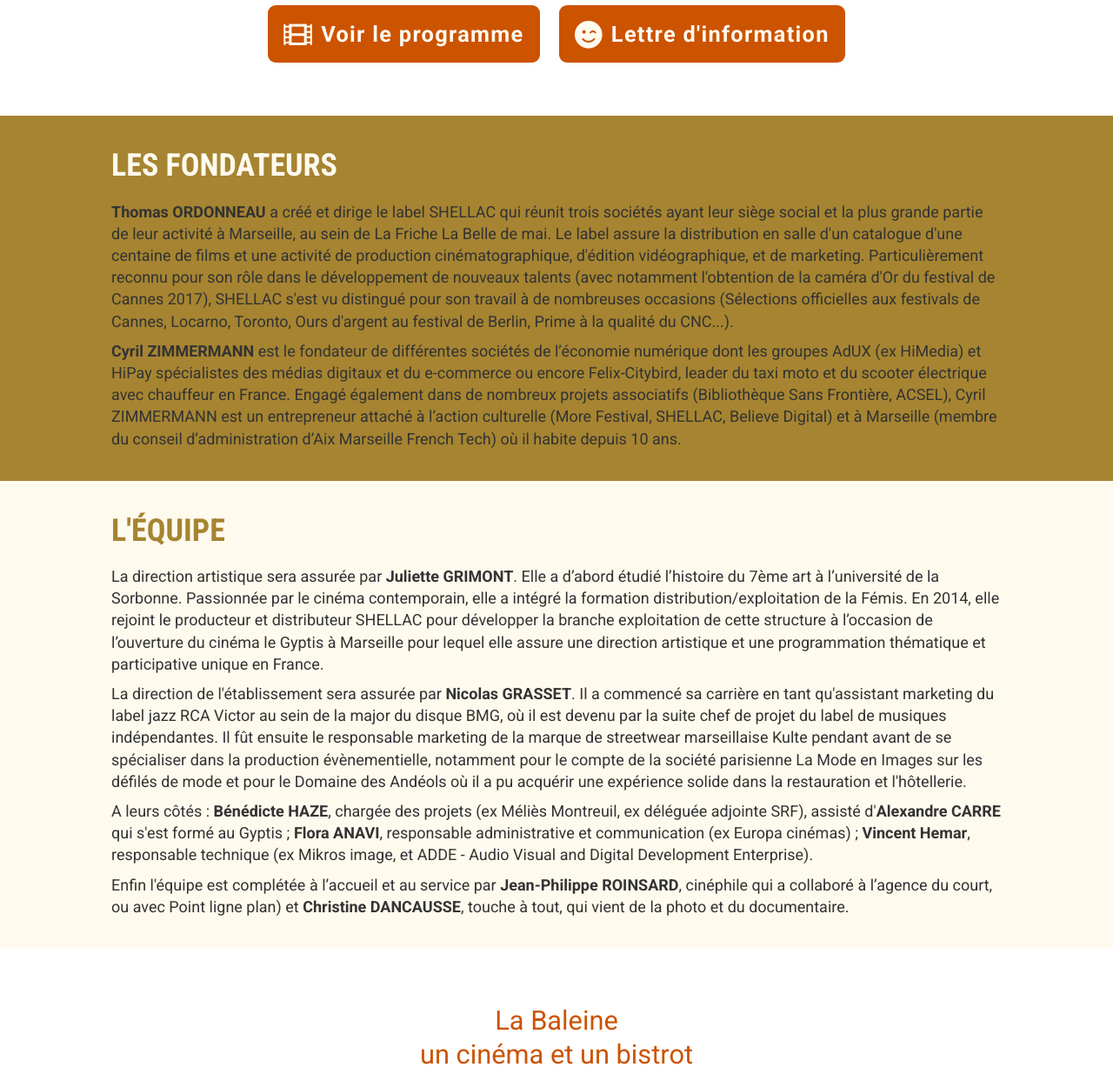
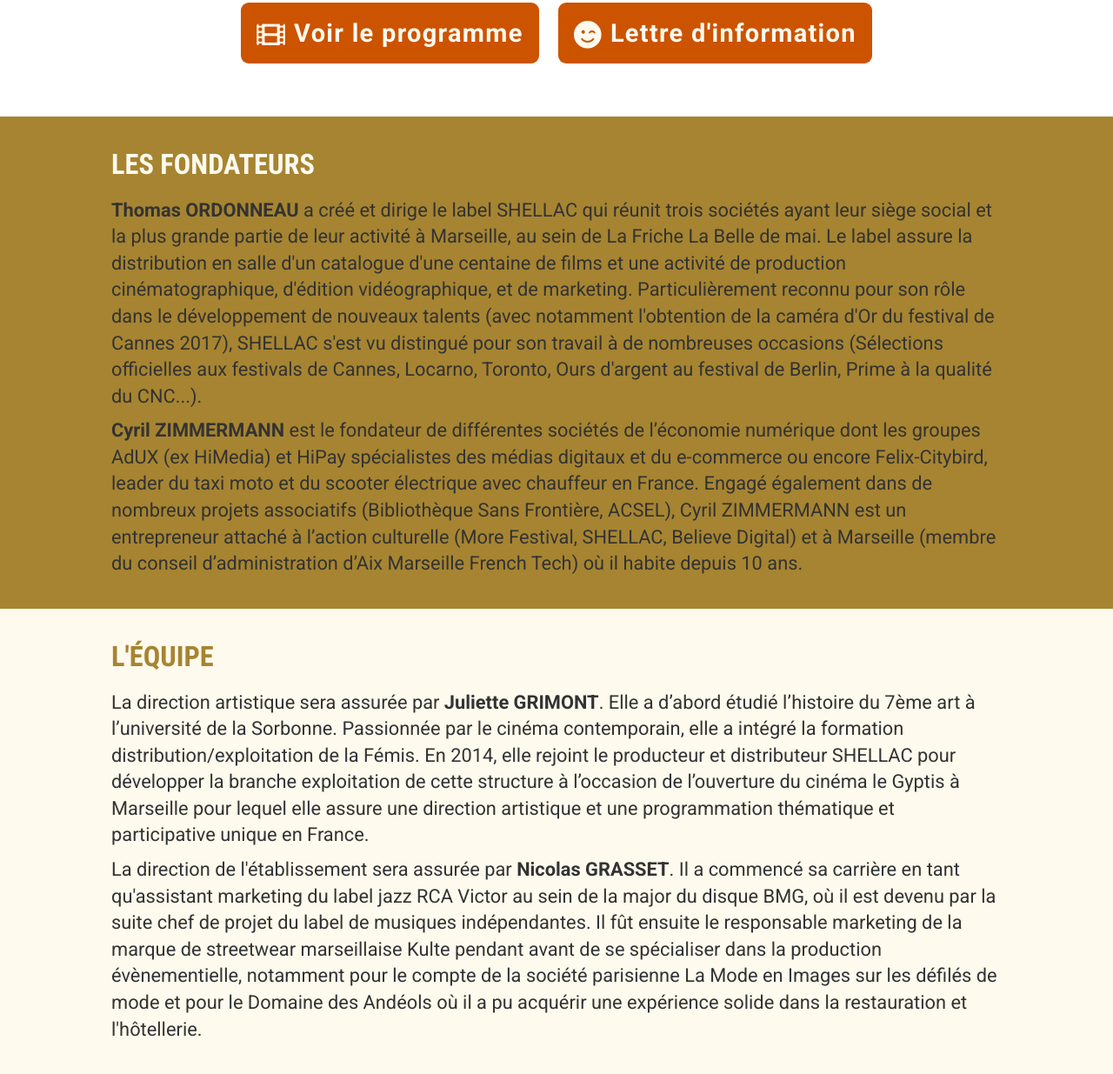
Before and after one commit to ianniscamillieri/labaleine, a plain HTML site: page index.html in a window 1280 px wide. Shown: the part 1139-2374 px from the top of the page at 87% size. Drawn offline with Linux system fonts and the light colour scheme; a script that the page names is missing.

Commit message:
removed some text in team section and change some CSS about font size

```diff
--- a/index.html
+++ b/index.html
@@ -47,8 +47,6 @@
         <h3>L'équipe</h3>
         <p>La direction artistique sera assurée par <span class="name">Juliette GRIMONT</span>. Elle a d’abord étudié l’histoire du 7ème art à l’université de la Sorbonne. Passionnée par le cinéma contemporain, elle a intégré la formation distribution/exploitation de la Fémis. En 2014, elle rejoint le producteur et distributeur SHELLAC pour développer la branche exploitation de cette structure à l’occasion de l’ouverture du cinéma le Gyptis à Marseille pour lequel elle assure une direction artistique et une programmation thématique et participative unique en France.</p>
         <p>La direction de l'établissement sera assurée par <span class="name">Nicolas GRASSET</span>. Il a commencé sa carrière en tant qu'assistant marketing du label jazz RCA Victor au sein de la major du disque BMG, où il est devenu par la suite chef de projet du label de musiques indépendantes. Il fût ensuite le responsable marketing de la marque de streetwear marseillaise Kulte pendant avant de se spécialiser dans la production évènementielle, notamment pour le compte de la société parisienne La Mode en Images sur les défilés de mode et pour le Domaine des Andéols où il a pu acquérir une expérience solide dans la restauration et l'hôtellerie.</p>
-        <p>A leurs côtés : <span class="name">Bénédicte HAZE</span>, chargée des projets (ex Méliès Montreuil, ex déléguée adjointe SRF), assisté d'<span class="name">Alexandre CARRE</span> qui s'est formé au Gyptis ; <span class="name">Flora ANAVI</span>, responsable administrative et communication (ex Europa cinémas) ; <span class="name">Vincent Hemar</span>, responsable technique (ex Mikros image, et ADDE - Audio Visual and Digital Development Enterprise).</p>
-        <p>Enfin l'équipe est complétée à l’accueil et au service par <span class="name">Jean-Philippe ROINSARD</span>, cinéphile qui a collaboré à l’agence du court, ou avec Point ligne plan) et <span class="name">Christine DANCAUSSE</span>, touche à tout, qui vient de la photo et du documentaire.</p>
       </section>
     </section>
 
--- a/style.scss
+++ b/style.scss
@@ -138,7 +138,7 @@ body {
     .button {
       background-color: $orange;
       color: $yellow;
-      font-size: calc(0.7rem + 1vw);
+      font-size: calc(0.9rem + 1vw);
       letter-spacing: 0.1vw;
       font-weight: 700;
       padding: 1rem;
@@ -163,6 +163,7 @@ body {
 
 .founders,
 .team {
+  font-size: calc(1rem + 0.3vw);
   margin: 0 auto;
   padding: 2rem 10vw;
   background-color: $yellow;
@@ -178,7 +179,7 @@ body {
   }
 
   h3 {
-    font-size: 2rem;
+    font-size: 1.8rem;
     line-height: 120%;
     font-family: "Roboto Condensed", sans-serif;
     font-weight: 700;
```
Also changed, not shown: style.min.css.
